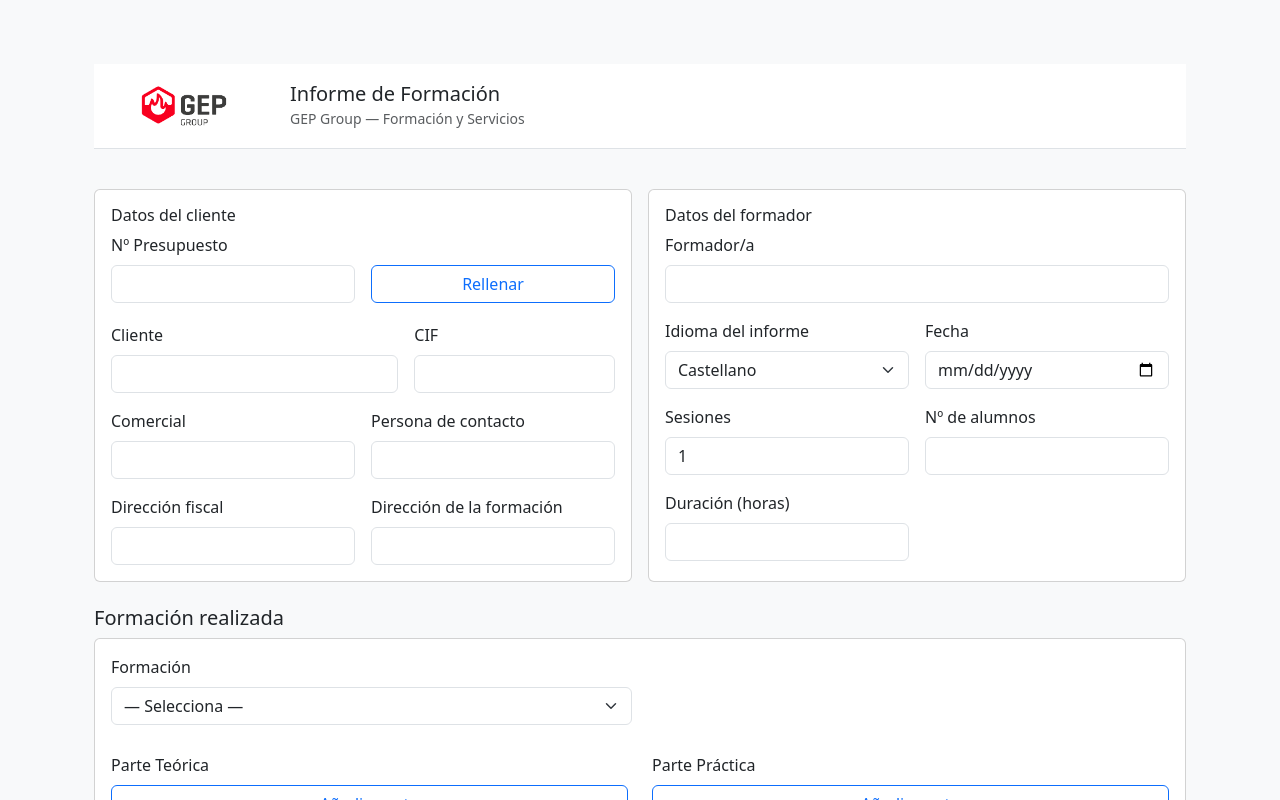
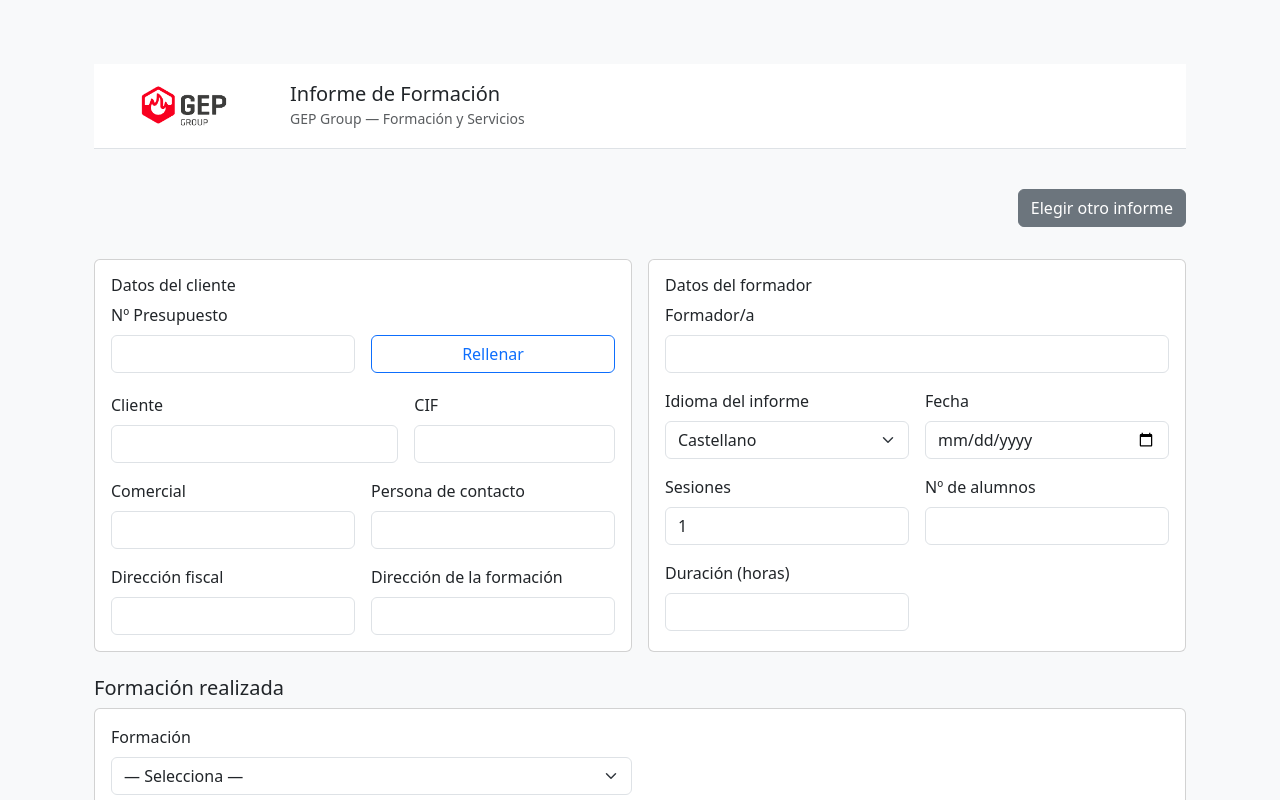
Before and after one commit to JulioGEP/gep-informes-formacion, a React (Vite) app: page / in a window 1280 px wide. Both pictures are taken after a click on the button "Informe de Formación". Shown: the top 800 px of the page. Built offline with nearby package versions, Linux system fonts and the light colour scheme; the HTML template or start-up script is replaced by a standard one.

Commit message:
Añadir botón superior para elegir otro informe

```diff
--- a/src/components/Form.jsx
+++ b/src/components/Form.jsx
@@ -396,6 +396,12 @@
         </div>
       </div>
 
+      <div className="d-flex justify-content-end mb-2">
+        <button type="button" className="btn btn-secondary" onClick={onChooseAnother}>
+          Elegir otro informe
+        </button>
+      </div>
+
       {/* ===== Cliente + Formador en 2 columnas ===== */}
       <div className="row g-3 align-items-stretch">
         {/* DATOS DEL CLIENTE */}
```
